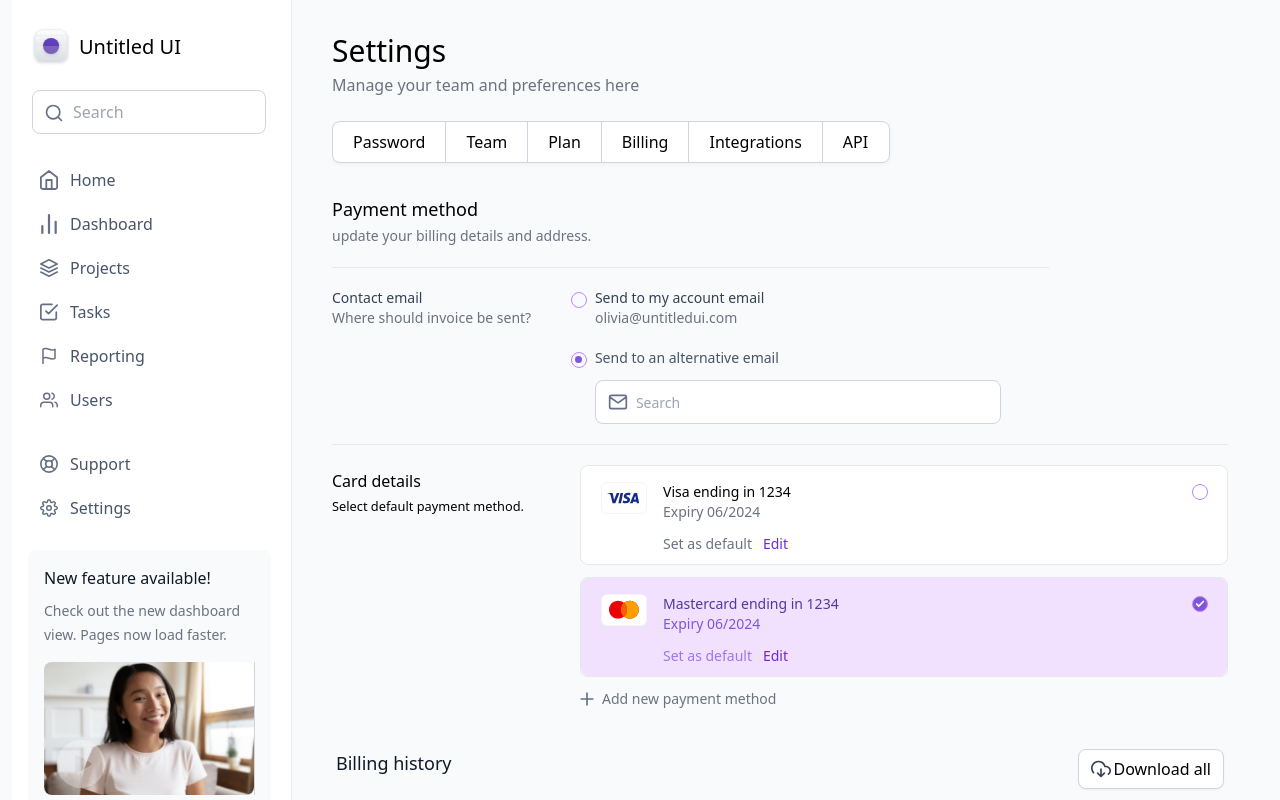
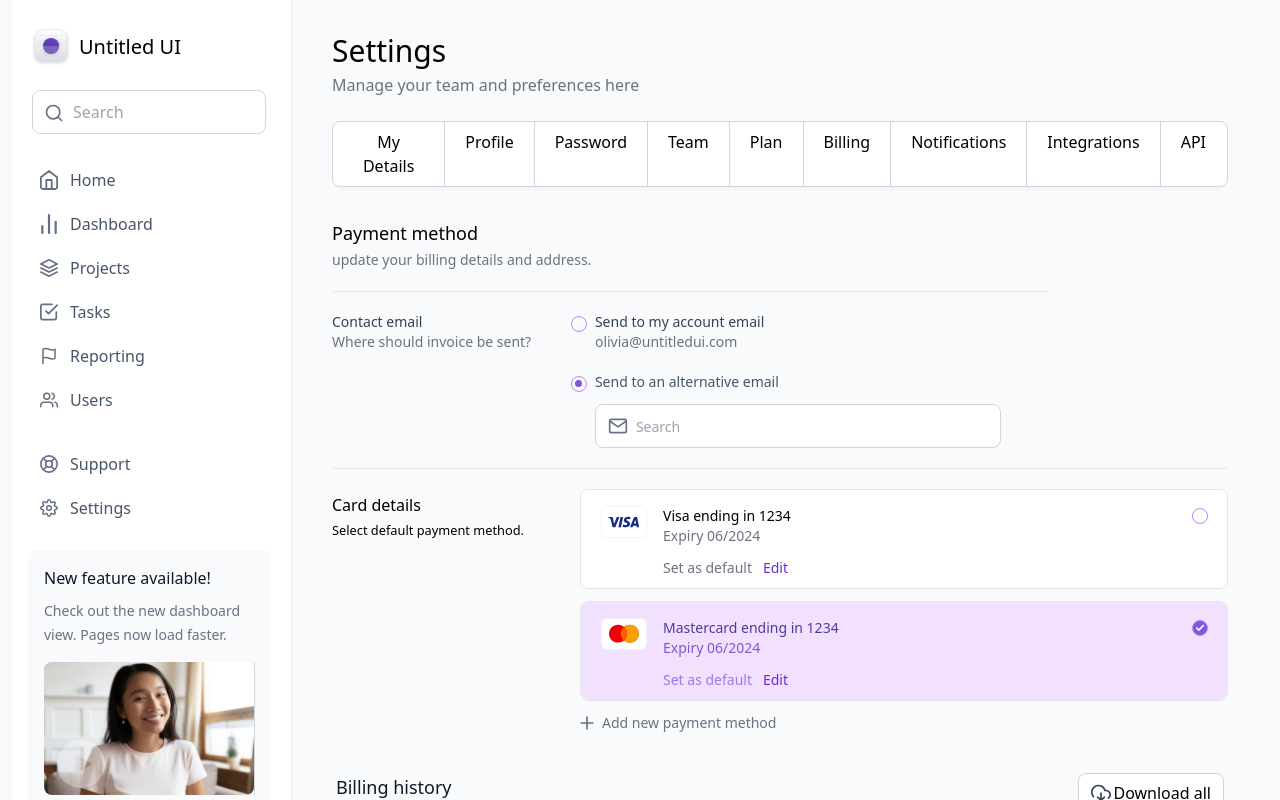
Before and after one commit to ayotidapo/vencru-settings, a React (Create React App) app: page / in a window 1280 px wide. Built offline with nearby package versions, Linux system fonts and the light colour scheme.

Commit message:
add little text

```diff
--- a/src/App.css
+++ b/src/App.css
@@ -2,7 +2,7 @@
   @apply h-screen overflow-scroll bg-gray-50 max-w-[2560px] mx-auto  md:px-3  xs:px-0;
 }
 .side-bar{
-  @apply md:border md:border-y-0 md:border-l-0 md:border-vencruGray-100 lg:w-[17.5rem]  xs:w-full lg:h-[960px] xs:h-[auto] md:pr-3 pl-0 md:px-2 md:pt-5 border-l-0 xs:px-0.5
+  @apply md:border md:border-y-0 md:border-l-0 md:border-vencruGray-100 lg:w-[17.5rem] xs:w-full lg:h-[960px] xs:h-[auto] md:pr-3 pl-0 md:px-2 md:pt-5 border-l-0 xs:px-0.5
   xs:border-0 bg-white xs:p-3 ;
 }
 
--- a/src/data.ts
+++ b/src/data.ts
@@ -13,10 +13,13 @@ const data= {
     }
    ],
    navbuttons:[
+    'My Details',
+    'Profile',
     'Password',
     'Team',
     'Plan',
     'Billing',
+    'Notifications',
     'Integrations',
     'API'
    ]
```
